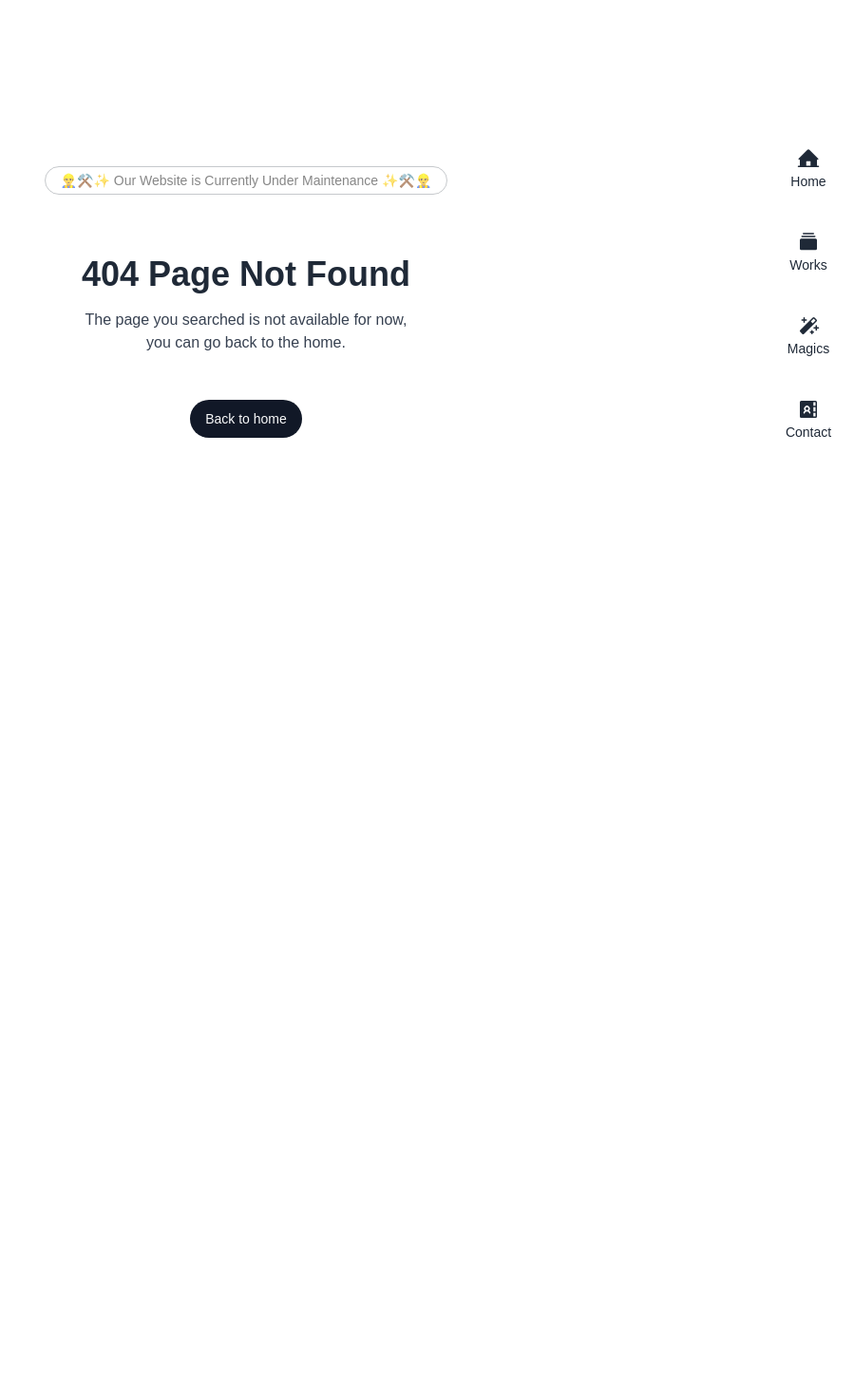
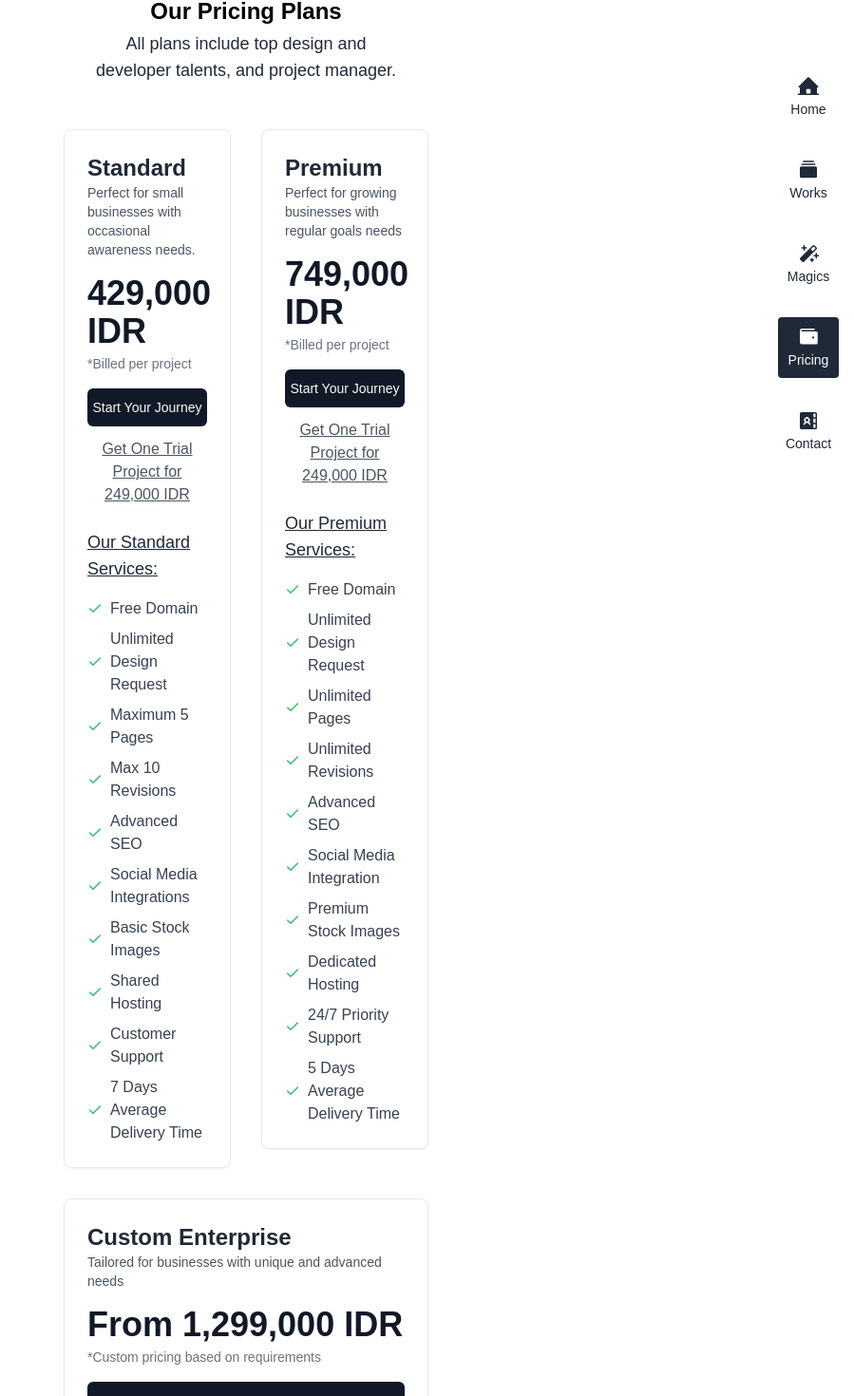
Before and after one commit to arnawa-digital/arnawadigital.com, a Next.js app: page /pricing in a window 1280 px wide. Before the commit this address had no page. Shown: the part 90-1560 px from the top of the page at 95% size, without its empty margins (381-1280 px from the left). Before the commit the page ends 800 px from the top, so only its background shows below. Built offline with nearby package versions, Linux system fonts and the light colour scheme.

Commit message:
feat(pricing): create pricing pages and calculate it

```diff
--- /dev/null
+++ b/src/app/pricing/page.tsx
@@ -0,0 +1,7 @@
+import PricingPage from "@/components/layouts/pricing";
+
+const Pricing = () => {
+  return <PricingPage />;
+};
+
+export default Pricing;
--- a/src/common/contents/components/navbar.tsx
+++ b/src/common/contents/components/navbar.tsx
@@ -42,6 +42,20 @@ const navItems = [
     ),
   },
   {
+    placeholder: "Pricing",
+    href: "/pricing",
+    icon: (
+      <svg
+        xmlns="http://www.w3.org/2000/svg"
+        width="24"
+        height="24"
+        viewBox="0 0 256 256"
+      >
+        <path d="M216,64H56a8,8,0,0,1,0-16H192a8,8,0,0,0,0-16H56A24,24,0,0,0,32,56V184a24,24,0,0,0,24,24H216a16,16,0,0,0,16-16V80A16,16,0,0,0,216,64Zm-36,80a12,12,0,1,1,12-12A12,12,0,0,1,180,144Z"></path>
+      </svg>
+    ),
+  },
+  {
     placeholder: "Contact",
     href: "/contact",
     icon: (
--- /dev/null
+++ b/src/common/contents/components/pricing.ts
@@ -0,0 +1,75 @@
+const phoneNumber = "62895710149040";
+const couponCode = "RnJlZSBUcmlhbCBDb3Vwb24gQXJuYXdhIERpZ2l0YWw=";
+const message = `Coupon: ${couponCode} Successfully Claimed\nI want to order Standard Package Website ✨`;
+
+const whatsappLink = `https://api.whatsapp.com/send?phone=${phoneNumber}&text=${encodeURIComponent(
+  message
+)}`;
+
+const pricing_content = [
+  {
+    title: "Standard",
+    description:
+      "Perfect for small businesses with occasional awareness needs.",
+    price: "429,000 IDR",
+    price_description: "Billed per project",
+    free_trial_href: whatsappLink,
+    service_title: "Our Standard Services",
+    feature_list: [
+      "Free Domain",
+      "Unlimited Design Request",
+      "Maximum 5 Pages",
+      "Max 10 Revisions",
+      "Advanced SEO",
+      "Social Media Integrations",
+      "Basic Stock Images",
+      "Shared Hosting",
+      "Customer Support",
+      "7 Days Average Delivery Time",
+    ],
+  },
+  {
+    title: "Premium",
+    description: "Perfect for growing businesses with regular goals needs",
+    price: "749,000 IDR",
+    price_description: "Billed per project",
+    free_trial_href: whatsappLink,
+    service_title: "Our Premium Services",
+    feature_list: [
+      "Free Domain",
+      "Unlimited Design Request",
+      "Unlimited Pages",
+      "Unlimited Revisions",
+      "Advanced SEO",
+      "Social Media Integration",
+      "Premium Stock Images",
+      "Dedicated Hosting",
+      "24/7 Priority Support",
+      "5 Days Average Delivery Time",
+    ],
+  },
+  {
+    title: "Custom Enterprise",
+    description: "Tailored for businesses with unique and advanced needs",
+    price: "From 1,299,000 IDR",
+    price_description: "Custom pricing based on requirements",
+    free_trial_href: whatsappLink,
+    service_title: "Our Custom Services",
+    feature_list: [
+      "Free Domain",
+      "Unlimited Design and Dev Request",
+      "Unlimited Pages",
+      "Unlimited Revisions",
+      "Advanced SEO",
+      "Advanced Integrations",
+      "Premium Stock Images",
+      "E-commerce Ready",
+      "Dedicated Hosting",
+      "Analytics Reports",
+      "24/7 Priority Support",
+      "5 Days Average Delivery Time",
+    ],
+  },
+];
+
+export default pricing_content;
--- a/src/common/index.ts
+++ b/src/common/index.ts
@@ -1,7 +1,8 @@
 import home_content from "./contents/layouts/home";
 import works_content from "./contents/components/works";
+import collections_content from "./contents/components/collections";
+import pricing_content from "./contents/components/pricing";
 import navItems from "./contents/components/navbar";
-import collections_content from "./contents/components/collections";
 
 const urlEndpoint = "https://ik.imagekit.io/a5rn4awa3digi2tal1/arnawadigital/";
 
@@ -9,6 +10,7 @@ export {
   home_content,
   works_content,
   collections_content,
+  pricing_content,
   navItems,
   urlEndpoint,
 };
--- /dev/null
+++ b/src/components/elements/pricing-card.tsx
@@ -0,0 +1,88 @@
+"use client";
+
+import React from "react";
+import { Button } from "../ui/button";
+import Link from "next/link";
+import { Check } from "lucide-react";
+import { cn } from "@/lib/utils";
+
+const FeatureList = ({ feature_name }: { feature_name: string }) => {
+  return (
+    <li className="flex items-center gap-2 text-gray-700">
+      <Check size={16} className="text-green-500 flex-shrink-0" />
+      <span>{feature_name}</span>
+    </li>
+  );
+};
+
+const PricingCard = ({
+  title,
+  description,
+  price,
+  price_description,
+  service_title,
+  feature_list,
+  free_trial_href,
+  className,
+}: {
+  title: string;
+  description: string;
+  price: string;
+  price_description: string;
+  service_title: string;
+  feature_list: string[];
+  free_trial_href: string;
+  className?: string;
+}) => {
+  return (
+    <article
+      className={cn(
+        "w-full p-6 border rounded-lg shadow-sm hover:shadow-md transition-shadow duration-300 flex flex-col gap-6 bg-white",
+        className
+      )}
+    >
+      <div className="flex flex-col gap-4">
+        <header>
+          <h1 className="text-2xl font-semibold text-gray-800">{title}</h1>
+          <p className="text-gray-600 text-sm">{description}</p>
+        </header>
+
+        <div className="flex flex-col gap-1">
+          <h2 className="text-4xl font-bold text-gray-900">{price}</h2>
+          <p className="text-sm text-gray-500">*{price_description}</p>
+        </div>
+
+        <div className="flex flex-col gap-3">
+          <Button
+            className="w-full"
+            onClick={() =>
+              (location.href = `https://api.whatsapp.com/send?phone=62895710149040&text=Halo%20Arnawa%20Digital%20,%20mau%20tanya%20tentang%20Pricing%20${title}%20Package`)
+            }
+          >
+            Start Your Journey
+          </Button>
+          <Link
+            href={free_trial_href}
+            className="text-center text-gray-600 underline hover:text-gray-800"
+            aria-label="Get a trial project for 249,000 IDR"
+          >
+            Get One Trial Project for 249,000 IDR
+          </Link>
+        </div>
+      </div>
+
+      <div>
+        <h3 className="text-lg font-medium text-gray-800 underline">
+          {service_title}:
+        </h3>
+        <ul className="mt-4 space-y-2">
+          {feature_list.map((item, index) => (
+            <FeatureList key={index} feature_name={item} />
+          ))}
+        </ul>
+      </div>
+    </article>
+  );
+};
+
+export default PricingCard;
--- a/src/components/elements/sidebar.tsx
+++ b/src/components/elements/sidebar.tsx
@@ -66,7 +66,7 @@ const Sidebar = () => {
           />
         ))}
       </nav>
-      <div></div>
+      <div className="aspect-square w-16"></div>
     </div>
   );
 };
--- /dev/null
+++ b/src/components/layouts/pricing/index.ts
@@ -0,0 +1,3 @@
+import PricingPage from "./sections/pricingpage";
+
+export default PricingPage;
--- /dev/null
+++ b/src/components/layouts/pricing/sections/pricingpage.tsx
@@ -0,0 +1,56 @@
+import { pricing_content } from "@/common";
+import Maintenance from "@/components/elements/maintenance";
+import * as FadeIn from "@/components/elements/motion";
+import PageContainer from "@/components/elements/page-container";
+import PricingCard from "@/components/elements/pricing-card";
+
+const PricingPage = () => {
+  return (
+    <PageContainer className="pt-6 pb-24 min-h-screen">
+      <FadeIn.Container className="">
+        <FadeIn.Item>
+          <Maintenance />
+        </FadeIn.Item>
+        <FadeIn.Item>
+          <div className="flex flex-col text-center items-center justify-between mb-4">
+            <h1 className="text-2xl font-semibold">Our Pricing Plans</h1>
+            <h3 className="text-gray-800 text-lg mt-1 max-w-80">
+              All plans include top design and developer talents, and project
+              manager.
+            </h3>
+          </div>
+        </FadeIn.Item>
+        <div className="flex flex-col md:grid md:grid-cols-2 px-5 md:px-24 gap-8 mt-12">
+          {pricing_content.slice(0, 2).map((item, index) => {
+            return (
+              <FadeIn.Item key={index}>
+                <PricingCard
+                  title={item.title}
+                  description={item.description}
+                  price={item.price}
+                  price_description={item.price_description}
+                  free_trial_href={item.free_trial_href}
+                  service_title={item.service_title}
+                  feature_list={item.feature_list}
+                  className={index === 2 ? "col-span-2" : "col-span-1"}
+                />
+              </FadeIn.Item>
+            );
+          })}
+          <PricingCard
+            title={pricing_content[2].title}
+            description={pricing_content[2].description}
+            price={pricing_content[2].price}
+            price_description={pricing_content[2].price_description}
+            free_trial_href={pricing_content[2].free_trial_href}
+            service_title={pricing_content[2].service_title}
+            feature_list={pricing_content[2].feature_list}
+            className={"col-span-2"}
+          />
+        </div>
+      </FadeIn.Container>
+    </PageContainer>
+  );
+};
+
+export default PricingPage;
```
